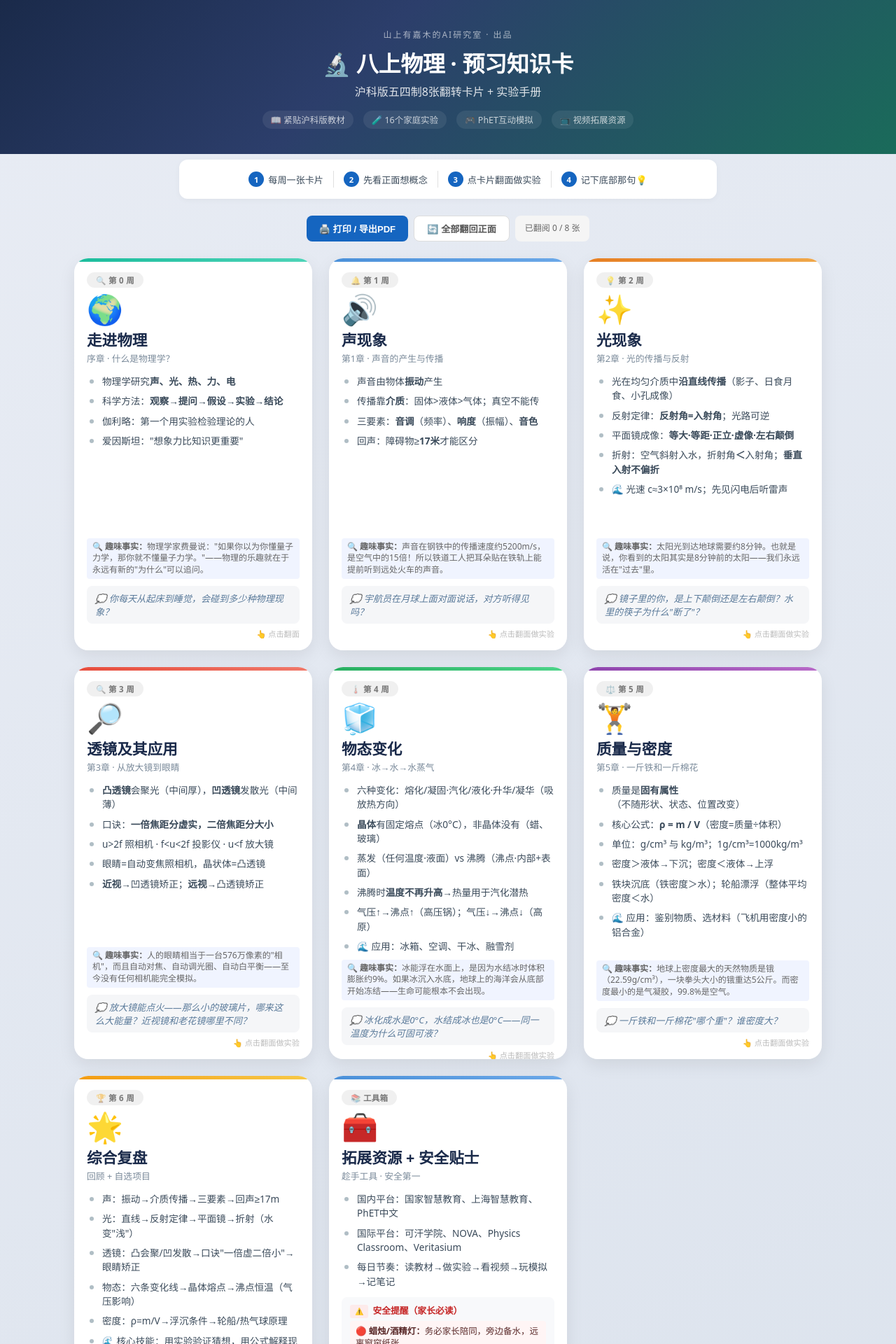
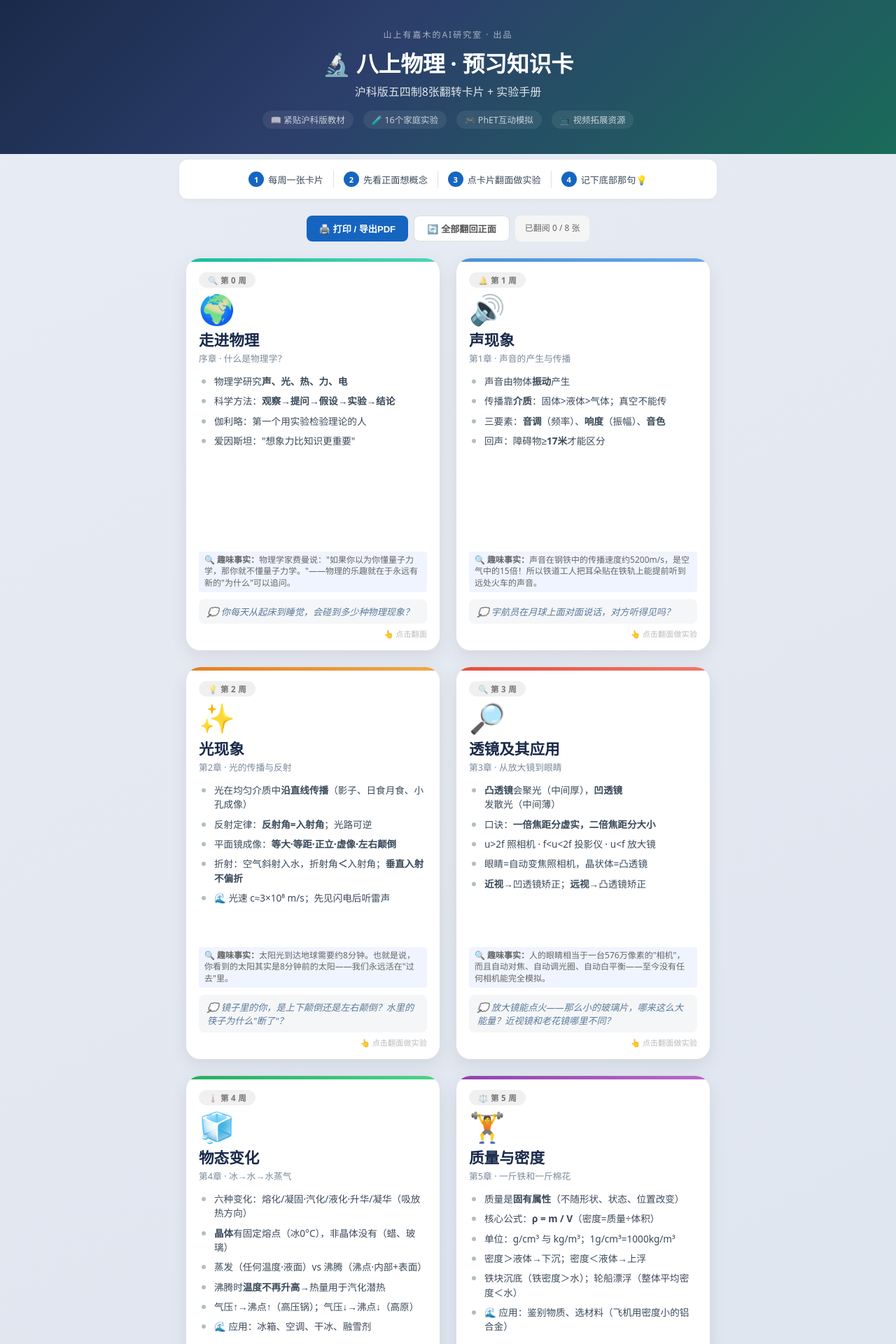
Before and after one commit to muyuhill/muyuhill.github.io, a Jekyll site: the page physics-cards/index.html, which Jekyll copies as it is, in a window 1280 px wide. Shown: the top 1920 px of the page at 70% size. Built offline with Jekyll 4.4.1, drawn with Linux system fonts in a browser that asks for light colours.

Commit message:
切换为每行2张卡片布局

```diff
--- a/physics-cards/index.html
+++ b/physics-cards/index.html
@@ -31,7 +31,7 @@ body{font-family:'PingFang SC','Microsoft YaHei',system-ui,sans-serif;background
 .btn-progress{background:#f5f5f5;color:#666;font-size:.75rem;padding:8px 14px;border-radius:8px}
 
 /* ===== 卡片网格 ===== */
-.grid{display:grid;grid-template-columns:repeat(auto-fill,minmax(320px,1fr));gap:24px;max-width:1100px;width:100%;padding:0 16px}
+.grid{display:grid;grid-template-columns:repeat(2,1fr);gap:24px;max-width:780px;width:100%;padding:0 16px}
 .card{perspective:1200px;height:560px;user-select:none;cursor:pointer}
 .card-inner{position:relative;width:100%;height:100%;transition:transform .6s cubic-bezier(.23,1,.32,1);transform-style:preserve-3d;border-radius:20px;box-shadow:0 8px 24px rgba(0,0,0,.08)}
 .card.flipped .card-inner{transform:rotateY(180deg)}
```
